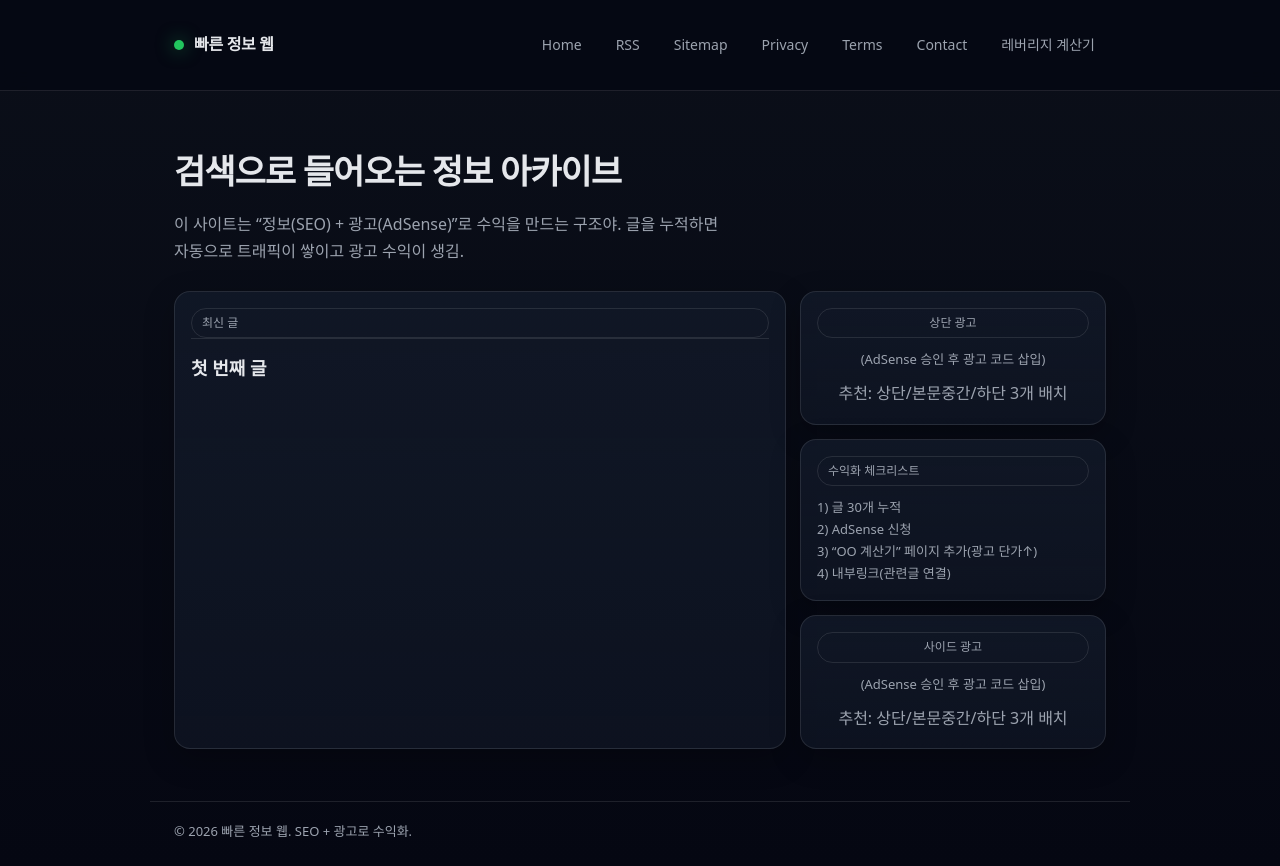
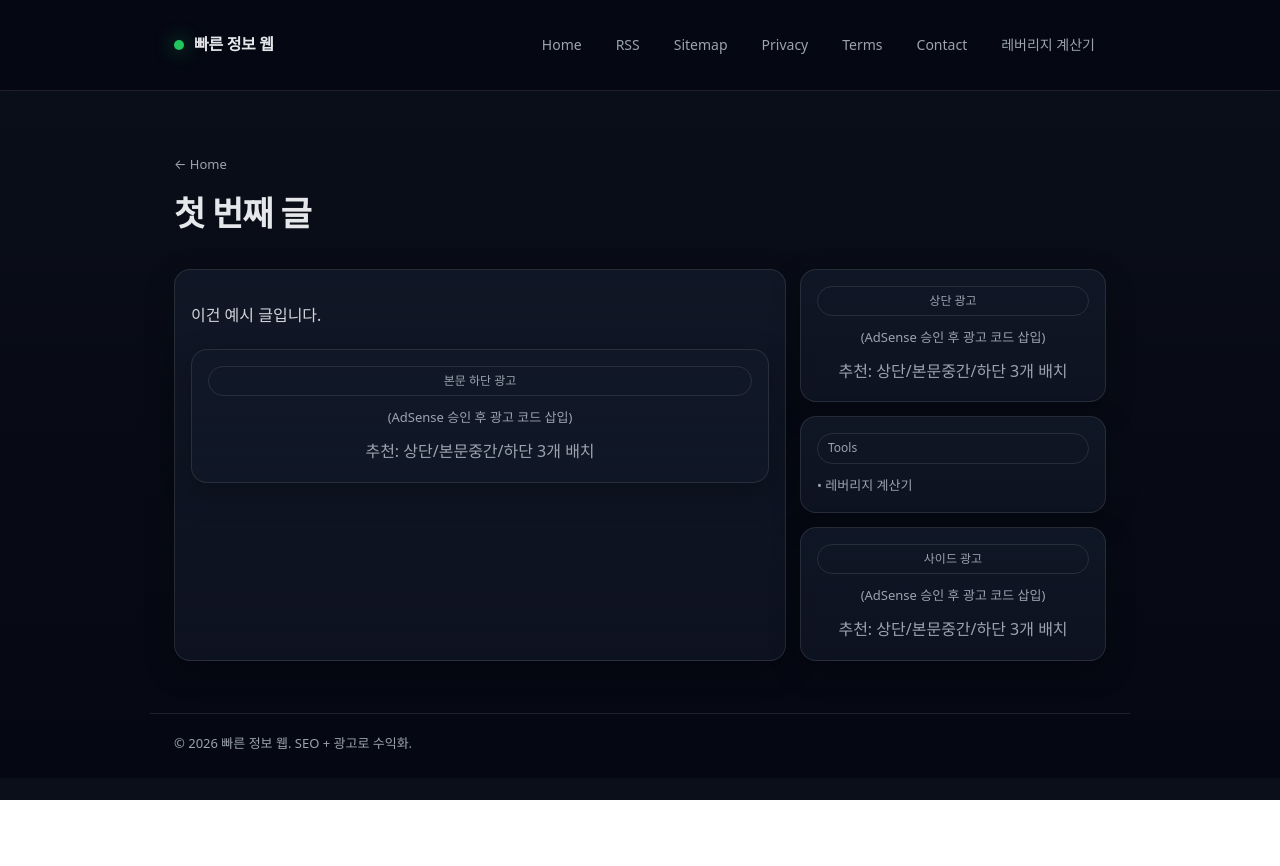
Before and after one commit to infiniste/seo-info-web, a Next.js app: page /posts/first-post in a window 1280 px wide. After the commit the page ends 800 px from the top, so only its background shows below. Built offline with nearby package versions, Linux system fonts and the light colour scheme.

Commit message:
Update page.tsx

```diff
--- a/app/posts/[slug]/page.tsx
+++ b/app/posts/[slug]/page.tsx
@@ -1,4 +1,6 @@
 import Link from "next/link";
+import { notFound } from "next/navigation";
+import ReactMarkdown from "react-markdown";
 import { getPostBySlug, getAllPostsMeta } from "../../../lib/posts";
 
 function AdBox({ title }: { title: string }) {
@@ -15,50 +17,54 @@ function AdBox({ title }: { title: string }) {
   );
 }
 
-export default function HomePage() {
+export function generateStaticParams() {
   const posts = getAllPostsMeta();
+  return posts.map((p) => ({ slug: p.slug }));
+}
+
+export default function PostPage({ params }: { params: { slug: string } }) {
+  const post = getPostBySlug(params.slug);
+  if (!post) return notFound();
+
+  const { meta, content } = post;
 
   return (
     <div>
       <div className="hero">
-        <h1>검색으로 들어오는 정보 아카이브</h1>
-        <p>
-          이 사이트는 “정보(SEO) + 광고(AdSense)”로 수익을 만드는 구조야.
-          글을 누적하면 자동으로 트래픽이 쌓이고 광고 수익이 생김.
+        <p className="meta" style={{ marginBottom: 10 }}>
+          ← <Link href="/">Home</Link>
         </p>
+
+        <h1>{meta.title}</h1>
+        {meta.description ? <p>{meta.description}</p> : null}
+        {meta.date ? <p className="meta">업데이트: {meta.date}</p> : null}
+
+        {meta.tags?.length ? (
+          <div className="badges" style={{ marginTop: 12 }}>
+            {meta.tags.slice(0, 8).map((t: string) => (
+              <span key={t} className="badge">
+                #{t}
+              </span>
+            ))}
+          </div>
+        ) : null}
       </div>
 
       <div className="grid">
-        <div className="card">
-          <div className="badge">최신 글</div>
+        <div className="card article">
+          <ReactMarkdown>{content}</ReactMarkdown>
 
-          {posts.map((p) => (
-            <div key={p.slug} className="postItem">
-              <Link href={`/posts/${p.slug}`}>
-                <h2 className="postTitle">{p.title}</h2>
-              </Link>
-              {p.description ? <div className="meta">{p.description}</div> : null}
-              <div className="meta">{p.date}</div>
-              {p.tags?.length ? (
-                <div className="badges">
-                  {p.tags.slice(0, 6).map((t) => (
-                    <span key={t} className="badge">#{t}</span>
-                  ))}
-                </div>
-              ) : null}
-            </div>
-          ))}
+          <div style={{ marginTop: 20 }}>
+            <AdBox title="본문 하단 광고" />
+          </div>
         </div>
 
         <div style={{ display: "grid", gap: 14 }}>
           <AdBox title="상단 광고" />
           <div className="card">
-            <div className="badge">수익화 체크리스트</div>
+            <div className="badge">Tools</div>
             <div className="meta" style={{ marginTop: 10 }}>
-              1) 글 30개 누적<br />
-              2) AdSense 신청<br />
-              3) “OO 계산기” 페이지 추가(광고 단가↑)<br />
-              4) 내부링크(관련글 연결)
+              • <a href="/tools/leverage-calculator">레버리지 계산기</a>
             </div>
           </div>
           <AdBox title="사이드 광고" />
```
